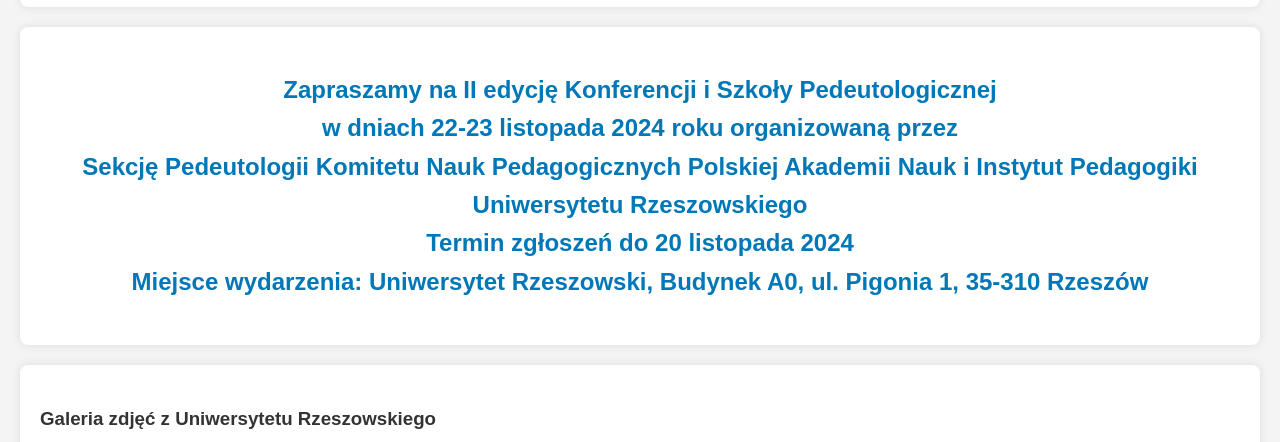
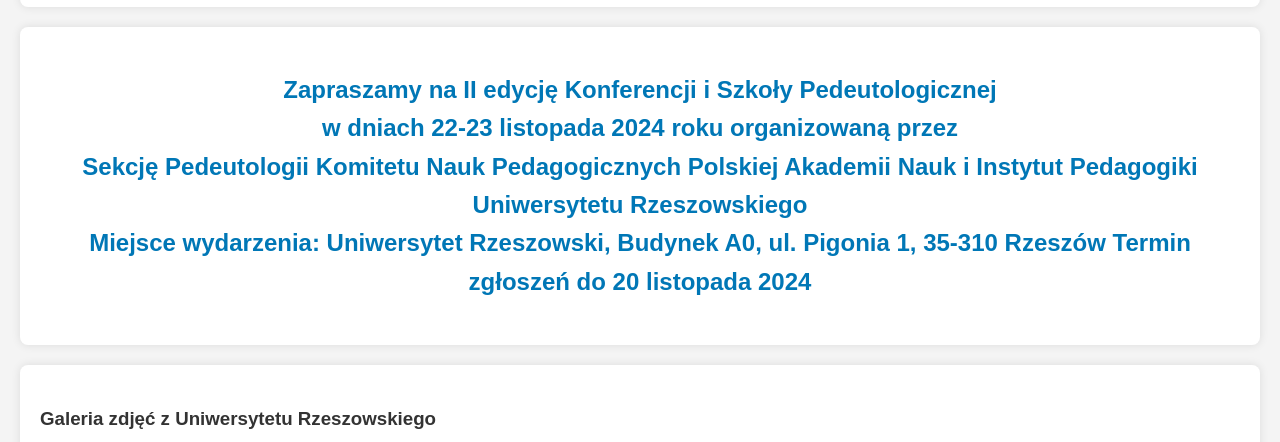
Before and after one commit to slowniczek/pedeutologia, a plain HTML site: page index.html in a window 1280 px wide. Shown: the part 358-800 px from the top of the page. Drawn offline with Linux system fonts and the light colour scheme.

Commit message:
Update index.html

```diff
--- a/index.html
+++ b/index.html
@@ -33,7 +33,7 @@
         </section>
         <section class="hero">
             <div class="container">
-                <h2> <p style="text-align: center">Zapraszamy na II edycję Konferencji i Szkoły Pedeutologicznej <br> w dniach 22-23 listopada 2024 roku  organizowaną przez <br> Sekcję Pedeutologii Komitetu Nauk Pedagogicznych Polskiej Akademii Nauk i Instytut Pedagogiki Uniwersytetu Rzeszowskiego <br> Termin zgłoszeń do 20 listopada 2024 <br>  Miejsce wydarzenia: Uniwersytet Rzeszowski, Budynek A0, ul. Pigonia 1, 35-310 Rzeszów</h2>
+                <h2> <p style="text-align: center">Zapraszamy na II edycję Konferencji i Szkoły Pedeutologicznej <br> w dniach 22-23 listopada 2024 roku  organizowaną przez <br> Sekcję Pedeutologii Komitetu Nauk Pedagogicznych Polskiej Akademii Nauk i Instytut Pedagogiki Uniwersytetu Rzeszowskiego <br>   Miejsce wydarzenia: Uniwersytet Rzeszowski, Budynek A0, ul. Pigonia 1, 35-310 Rzeszów Termin zgłoszeń do 20 listopada 2024 <br></h2>
 
 
             </div>
```
